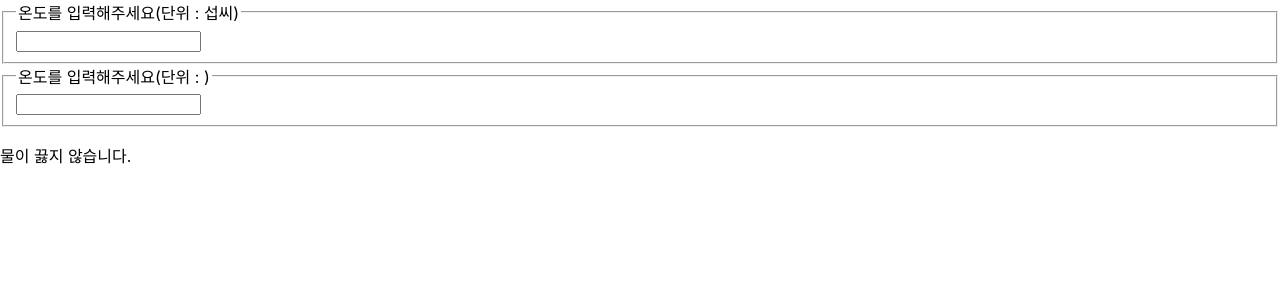
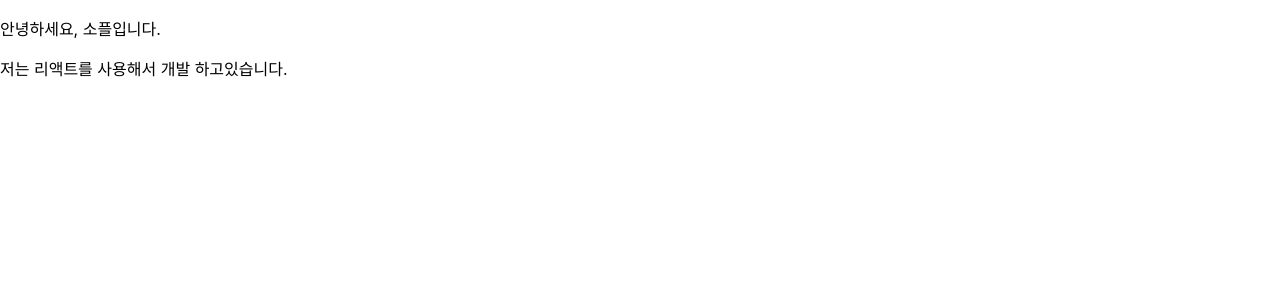
Before and after one commit to mawoo-UI/react, a React (Create React App) app in the folder my-app3/: page / in a window 1280 px wide. Shown: the top 300 px of the page. Built offline with nearby package versions, Linux system fonts and the light colour scheme.

Commit message:
프로필카드 예제,배경색 적용안됨으로 수정예정

```diff
--- a/my-app3/src/chapter_12/Calculator.jsx
+++ b/my-app3/src/chapter_12/Calculator.jsx
@@ -59,7 +59,7 @@ const Calculator = () => {
         scale={"t"}
         temperature={fahrengeit}
         onTemperatureChange={handleFahrenheitChange} />
-        <BoilingVerdict celsius={parseFloat(celsius)} />
+      <BoilingVerdict celsius={parseFloat(celsius)} />
     </div>
   );
 }
--- /dev/null
+++ b/my-app3/src/chapter_13/Card.jsx
@@ -0,0 +1,9 @@
+import React, { Children } from "react";
+
+const Card =({ title, backgroundColor, children}) => {
+  <div style={{margin:8, padding:8, borderRadius:8, boxShadow: "0px 0px 4px grey", backgroundColor: backgroundColor || "white"}}>
+    {title && <h1>{title}</h1>} {children}
+  </div>
+
+}
+export default Card;
--- /dev/null
+++ b/my-app3/src/chapter_13/ProfileCard.jsx
@@ -0,0 +1,12 @@
+import React from "react";
+import Card from "./Card";
+
+const ProfileCard = ({title, backgroundColor}) => {
+  return (
+    <card title="Inje Lee" backgroundColor="#4ea04e" >
+      <p>안녕하세요, 소플입니다.</p>
+      <p>저는 리액트를 사용해서 개발 하고있습니다. </p>
+    </card>
+  );
+}
+export default ProfileCard;
--- a/my-app3/src/index.js
+++ b/my-app3/src/index.js
@@ -19,6 +19,7 @@ import NumberList from './chapter_10/NumberList';
 import MyForm from './chapter_11/MyForm';
 import Multiple from './chapter_11/Multiple';
 import Calculator from './chapter_12/Calculator';
+import ProfileCard from './chapter_13/ProfileCard';
 
 
 const root = ReactDOM.createRoot(document.getElementById('root'));
@@ -46,7 +47,8 @@ const root = ReactDOM.createRoot(document.getElementById('root'));
     {/* <NumberList /> */}
       {/* <MyForm /> */}
       {/* <Multiple /> */}
-      <Calculator />
+      {/* <Calculator /> */}
+      <ProfileCard />
    </>
   </React.StrictMode>
   );
```
Also changed, not shown: 1 other file (tests, documents, lock files or other folders).
